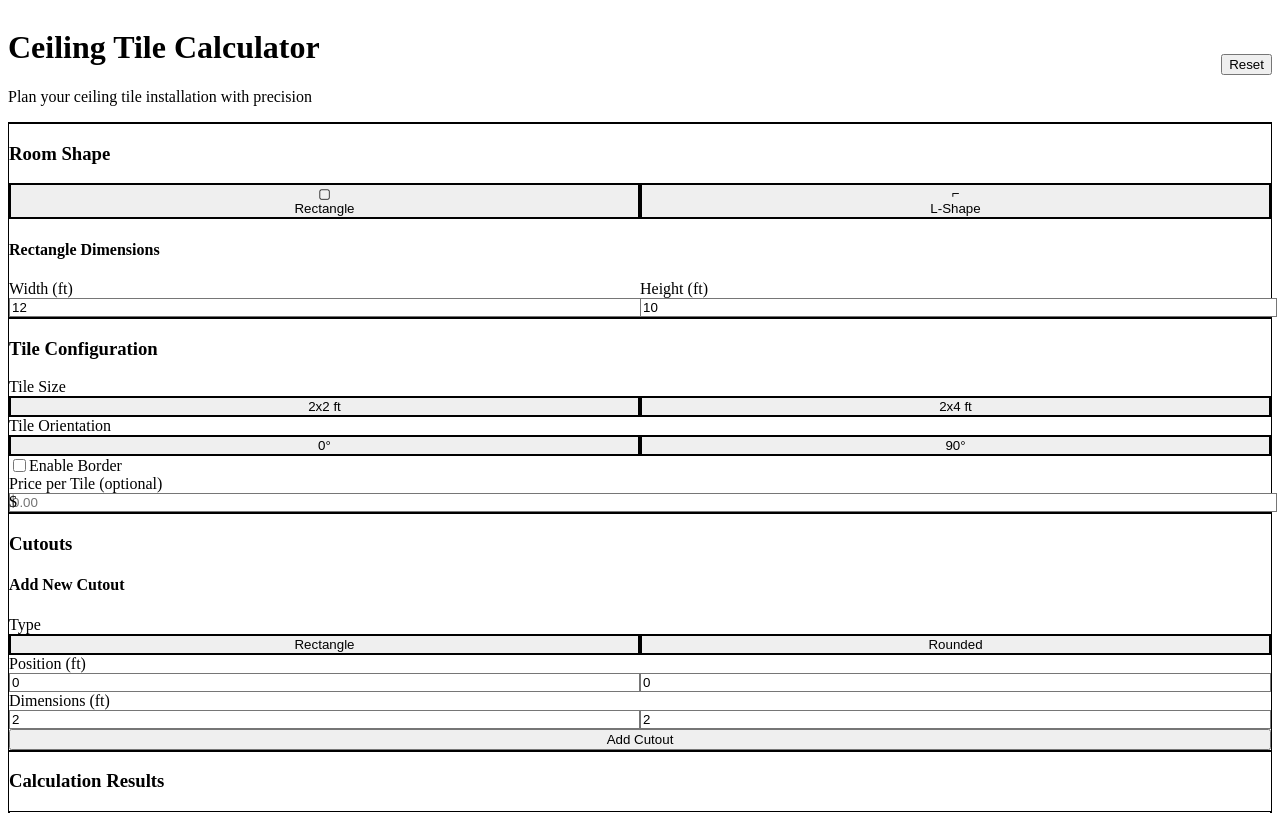
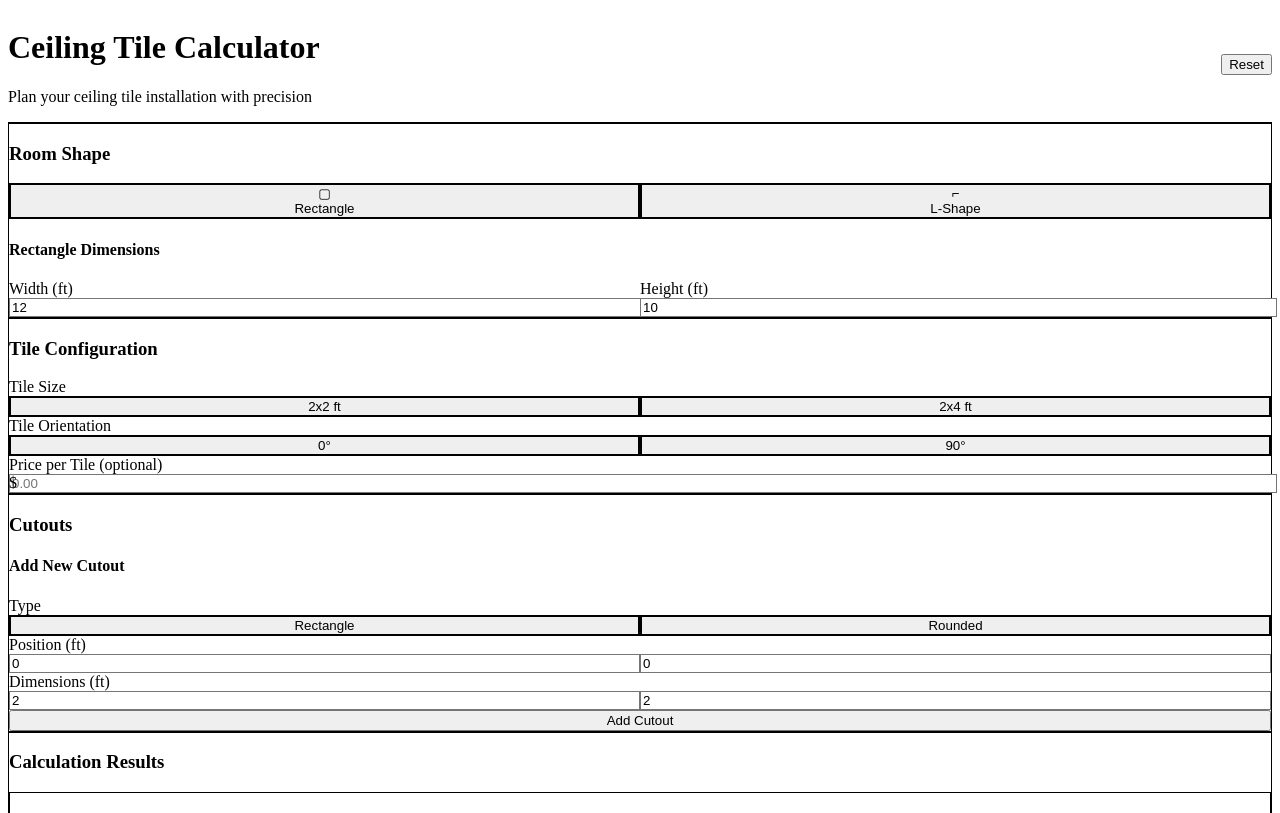
Before and after one commit to susiesko/ceiling-tile-calculator-demo, a React (Vite) app: page / in a window 1280 px wide. Shown: the top 813 px of the page. Built offline with nearby package versions, Linux system fonts and the light colour scheme.

Commit message:
remove the concept of a border

```diff
--- a/src/components/TileControls.tsx
+++ b/src/components/TileControls.tsx
@@ -72,38 +72,6 @@ export function TileControls({
         </div>
       </div>
 
-      {/* Border */}
-      <div>
-        <div className="flex items-center space-x-3 mb-3">
-          <input
-            type="checkbox"
-            id="enableBorder"
-            checked={tileConfig.enableBorder}
-            onChange={(e) => onTileConfigChange({ enableBorder: e.target.checked })}
-            className="w-4 h-4 text-primary-600 bg-gray-100 border-gray-300 rounded focus:ring-primary-500"
-          />
-          <label htmlFor="enableBorder" className="text-sm font-medium text-gray-700">
-            Enable Border
-          </label>
-        </div>
-
-        {tileConfig.enableBorder && (
-          <div>
-            <label className="block text-sm font-medium text-gray-600 mb-1">
-              Border Width ({unitLabel})
-            </label>
-            <input
-              type="number"
-              min="0"
-              step="0.25"
-              value={tileConfig.borderWidth || ''}
-              onChange={(e) => onTileConfigChange({ borderWidth: parseFloat(e.target.value) || 0 })}
-              className="w-full px-3 py-2 border border-gray-300 rounded-md focus:outline-none focus:ring-2 focus:ring-primary-500 focus:border-transparent"
-              placeholder="Enter border width"
-            />
-          </div>
-        )}
-      </div>
 
       {/* Price per Tile */}
       <div>
--- a/src/hooks/useAppState.ts
+++ b/src/hooks/useAppState.ts
@@ -13,9 +13,7 @@ const defaultAppState: AppState = {
   cutouts: [],
   tileConfig: {
     size: '2x2',
-    orientation: 0,
-    borderWidth: 0,
-    enableBorder: false
+    orientation: 0
   },
   gridConfig: {
     origin: 'top-left',
--- a/src/types/index.ts
+++ b/src/types/index.ts
@@ -43,8 +43,6 @@ export interface Cutout {
 export interface TileConfig {
   size: TileSize;
   orientation: TileOrientation;
-  borderWidth: number;
-  enableBorder: boolean;
 }
 
 export interface GridConfig {
--- a/src/utils/export.ts
+++ b/src/utils/export.ts
@@ -83,9 +83,6 @@ export function generateShoppingList(state: AppState): string {
   list += `• Total recommended: ${calculation.estimatedTotal.toLocaleString()}\n`;
   list += `• Waste factor: ${calculation.wasteFactor.toFixed(1)}%\n\n`;
 
-  if (tileConfig.enableBorder && tileConfig.borderWidth > 0) {
-    list += `Border width: ${tileConfig.borderWidth} feet\n\n`;
-  }
 
   if (calculation.costEstimate) {
     list += `Estimated cost: $${calculation.costEstimate.toFixed(2)}\n\n`;
--- a/src/utils/tileCalculation.ts
+++ b/src/utils/tileCalculation.ts
@@ -153,20 +153,6 @@ function isPointInRoom(point: Point, roomVertices: Point[], cutouts: Cutout[], t
     }
   }
 
-  // Check border constraints if border is enabled
-  if (tileConfig.enableBorder && tileConfig.borderWidth > 0) {
-    // This is a simplified border check - in a real implementation,
-    // you'd calculate the actual distance to polygon edges
-    const bounds = getBounds(roomVertices);
-    const inBorder = point.x < bounds.minX + tileConfig.borderWidth ||
-        point.x > bounds.maxX - tileConfig.borderWidth ||
-        point.y < bounds.minY + tileConfig.borderWidth ||
-        point.y > bounds.maxY - tileConfig.borderWidth;
-
-    if (inBorder) {
-      return false;
-    }
-  }
 
   return true;
 }
```
Also changed, not shown: 2 other files (tests, documents, lock files or other folders).
